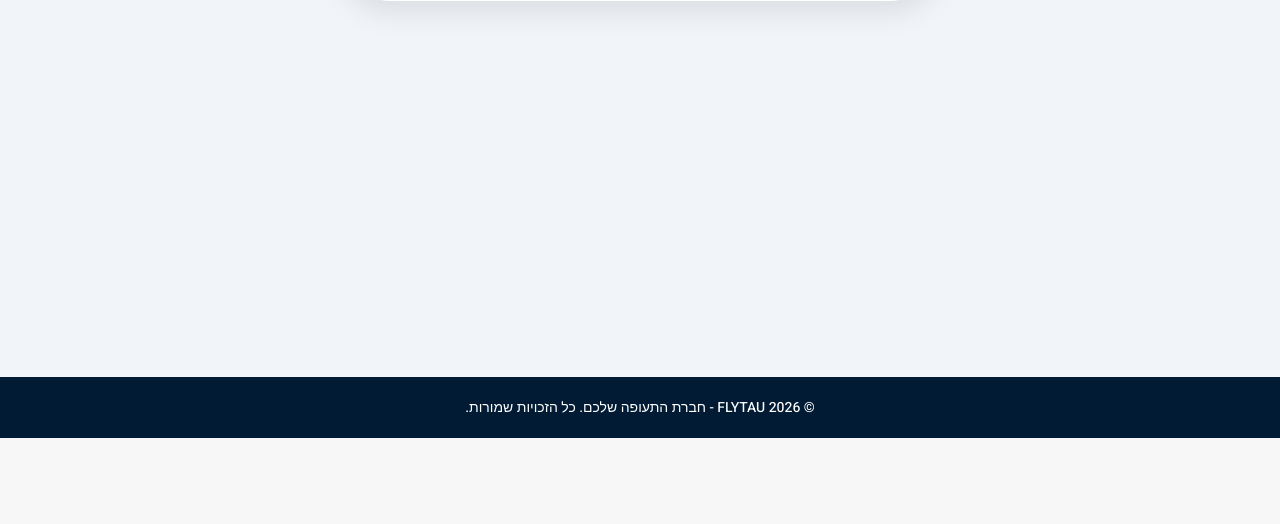
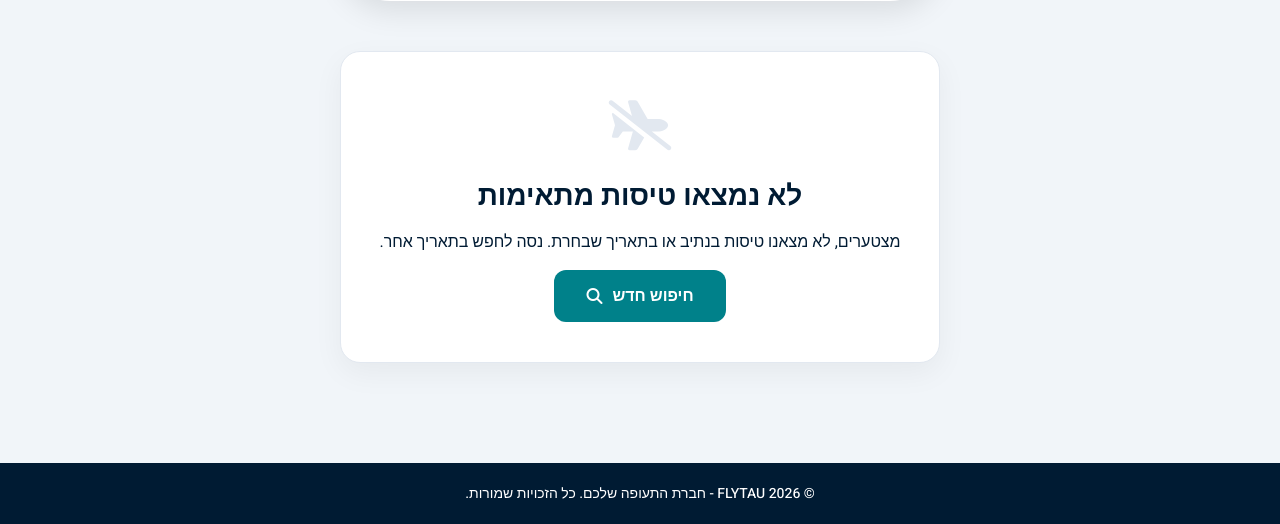
Before and after one commit to adiyogev/FLYTAU, a Python web app: template pythonProject/templates/flight_results.html in a window 1280 px wide. Shown: the part 362-886 px from the top of the page. Before the commit the page ends 800 px from the top, so only its background shows below. Run offline with Jinja, Linux system fonts and the light colour scheme; the template is opened without the code that fills it, so the values that code supplies are empty.

Commit message:
Fix gitignore and ×added manager messages as well as no search results

```diff
--- a/pythonProject/main.py
+++ b/pythonProject/main.py
@@ -932,6 +932,7 @@ def add_staff():
             current_manager = Manager(session['manager_id'], "", "", "", "", "", "", "", "")
             current_manager.add_staff_member(cursor, staff_data)
             mydb.commit()
+            flash("העובד התווסף בהצלחה!", "success")
             return redirect('/manager')
         except Exception as e:
             mydb.rollback()
@@ -1023,6 +1024,7 @@ def add_plane():
             cursor.executemany(query_seats, seats_data)
             # Commit only if all steps succeeded
             mydb.commit()
+            flash("המטוס התווסף בהצלחה!", "success")
             return redirect('/manager')
 
         except Exception as e:
--- a/pythonProject/static/css/style.css
+++ b/pythonProject/static/css/style.css
@@ -779,15 +779,14 @@ body.results-page {
 }
 
 .results-page .hero-banner {
+    height: 200px;
     background-size: cover;
     background-position: center;
-    height: 200px; /* צומצם מ-320px */
     display: flex;
     align-items: center;
     justify-content: center;
     color: var(--white);
     text-align: center;
-    position: relative;
 }
 
 .results-page .hero-banner h1 {
@@ -1073,22 +1072,6 @@ footer {
     margin-bottom: 15px;
 }
 
-.no-results-card h2 {
-    color: var(--flytau-navy);
-    font-weight: 800;
-    margin-bottom: 16px;
-    font-size: 28px;
-    font-family: 'Heebo', sans-serif;
-}
-
-.no-results-card p {
-    color: var(--text-secondary);
-    font-size: 18px;
-    margin-bottom: 32px;
-    line-height: 1.6;
-    font-family: 'Heebo', sans-serif;
-}
-
 .btn-search-again {
     display: inline-flex;
     align-items: center;
@@ -1099,14 +1082,7 @@ footer {
     border-radius: 12px;
     text-decoration: none;
     font-weight: 700;
-    font-family: 'Heebo', sans-serif;
     transition: 0.3s;
-}
-
-.btn-search-again:hover {
-    background: var(--flytau-navy);
-    transform: translateY(-2px);
-    color: var(--white);
 }
 
 /* ==========================================================================
@@ -2096,23 +2072,9 @@ body.manager-reports {
     animation: fadeIn 0.5s ease-out;
 }
 
-.custom-flash-alert.success {
-    background: #d4edda;
-    color: #155724;
-    border-color: #c3e6cb;
-}
-
-.custom-flash-alert.warning {
-    background: #fff3cd;
-    color: #856404;
-    border-color: #ffeeba;
-}
-
-.custom-flash-alert.danger {
-    background: #f8d7da;
-    color: #721c24;
-    border-color: #f5c6cb;
-}
+.custom-flash-alert.success { background: #d4edda; color: #155724; border-color: #c3e6cb; }
+.custom-flash-alert.warning { background: #fff3cd; color: #856404; border-color: #ffeeba; }
+.custom-flash-alert.danger { background: #f8d7da; color: #721c24; border-color: #f5c6cb; }
 
 @keyframes fadeIn {
     from { opacity: 0; transform: translateY(-10px); }
@@ -2482,7 +2444,7 @@ body.manager-login-page {
 
 .manager-login-page .error-message {
     background: #fef2f2;
-    color: var(--danger);
+    color: #b91c1c;
     padding: 12px 16px;
     border-radius: 8px;
     margin-bottom: 20px;
@@ -2559,12 +2521,16 @@ body.manager-login-page {
     line-height: 1.6;
 }
 
+@keyframes fadeIn {
+    from { opacity: 0; transform: translateY(10px); }
+    to { opacity: 1; transform: translateY(0); }
+}
+
 @media (max-width: 1024px) {
     .manager-login-page .image-section {
         display: none;
     }
 }
-
 /* ==========================================================================
    13. UNIFIED ADD FORMS (Add Plane, Add Staff, Add Flight)
    ========================================================================== */
--- a/pythonProject/templates/flight_results.html
+++ b/pythonProject/templates/flight_results.html
@@ -66,43 +66,18 @@
     <div class="results-list">
     {% if flights %}
         {% for flight in flights %}
-            <div class="flight-card-modern">
-                <div class="card-header-row">
-                    <div class="flight-id-badge">{{ flight.flight_id }}</div>
-                    <div class="status-badge">פעילה</div>
+            {% endfor %}
+    {% else %}
+        <div class="no-results-card">
+            <div class="no-results-icon">
+                <i class="fas fa-plane-slash"></i>
             </div>
-                <div class="card-body-grid">
-                    <div class="location-col">
-                        <span class="col-label">המראה</span>
-                        <div class="city-code">{{ flight.origin }}</div>
-                        <div class="flight-time">{{ flight.departure.strftime('%H:%M') }}</div>
-                        <div class="flight-date">{{ flight.departure.strftime('%d/%m/%Y') }}</div>
-                    </div>
-                    <div class="timeline-col">
-                        <div class="duration-text">{{ flight.duration }}</div>
-                        <div class="timeline-graphic">
-                            <div class="plane-icon"><i class="fas fa-plane"></i></div>
-                        </div>
-                        <div class="direct-label">טיסה ישירה</div>
-                    </div>
-                    <div class="location-col">
-                        <span class="col-label">נחיתה</span>
-                        <div class="city-code">{{ flight.destination }}</div>
-                        <div class="flight-time">{{ flight.arrival_time.strftime('%H:%M') if flight.arrival_time else '--:--' }}</div>
-                        <div class="flight-date">{{ flight.arrival_time.strftime('%d/%m/%Y') if flight.arrival_time else flight.departure.strftime('%d/%m/%Y') }}</div>
-                    </div>
-                </div>
-                <div class="card-footer-row">
-                    <div class="price-area">
-                        <span class="price-label">מחיר לנוסע</span>
-                        <div class="price-value">₪{{ flight.economy_seat_price }}</div>
-                    </div>
-                    <a href="/select_seats/{{ flight.flight_id }}" class="btn-select">
-                        בחירת מושבים <i class="fas fa-arrow-left"></i>
+            <h2>לא נמצאו טיסות מתאימות</h2>
+            <p>מצטערים, לא מצאנו טיסות בנתיב או בתאריך שבחרת. נסה לחפש בתאריך אחר.</p>
+            <a href="/" class="btn-search-again">
+                חיפוש חדש <i class="fas fa-search"></i>
             </a>
         </div>
-            </div>
-            {% endfor %}
     {% endif %}
 </div>
 
```
Also changed, not shown: pythonProject/templates/login_manager.html (+8 -10 lines), pythonProject/templates/manager_flights.html (+8 -2 lines), 2 other files. Lines whose indentation alone changed are shown as unchanged.
